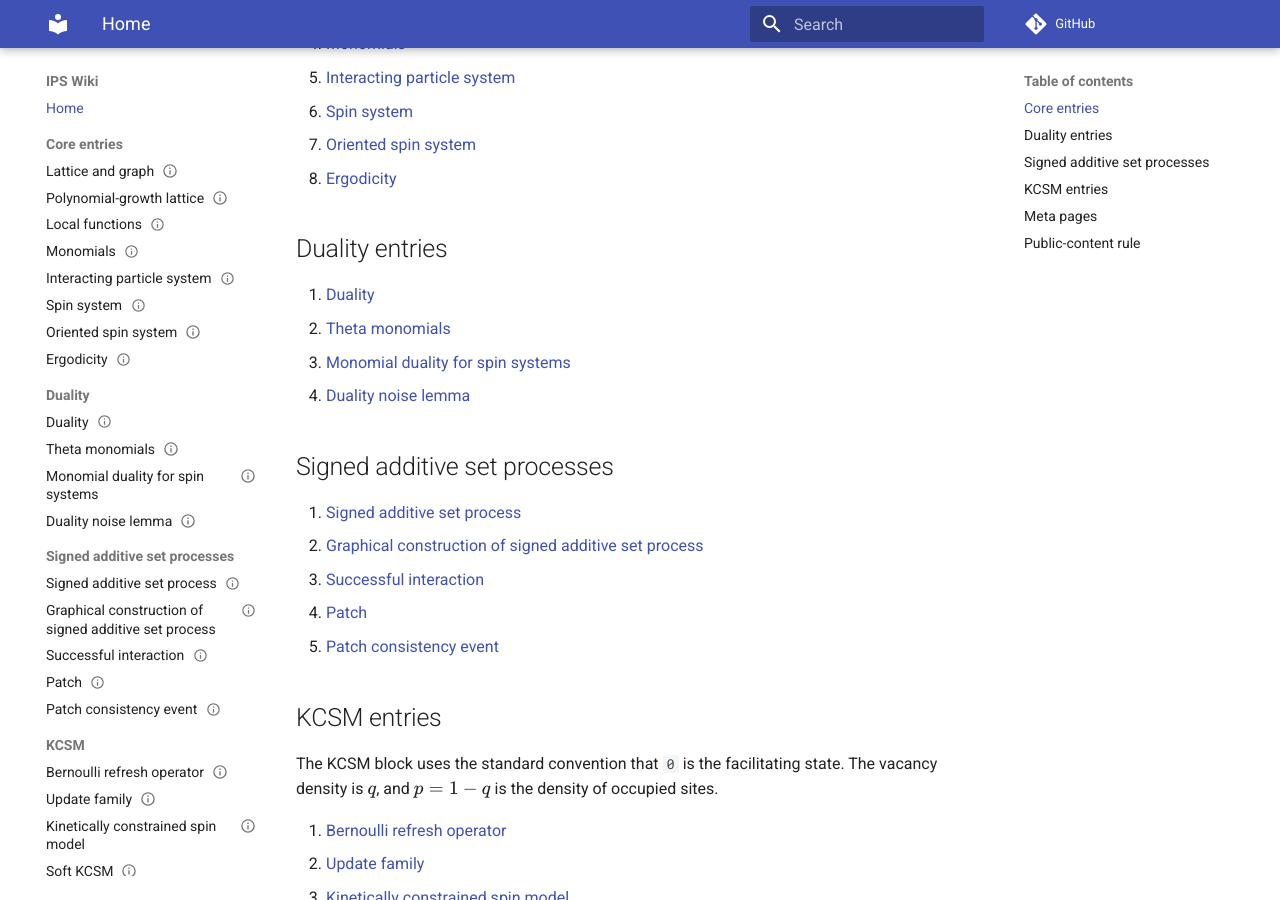
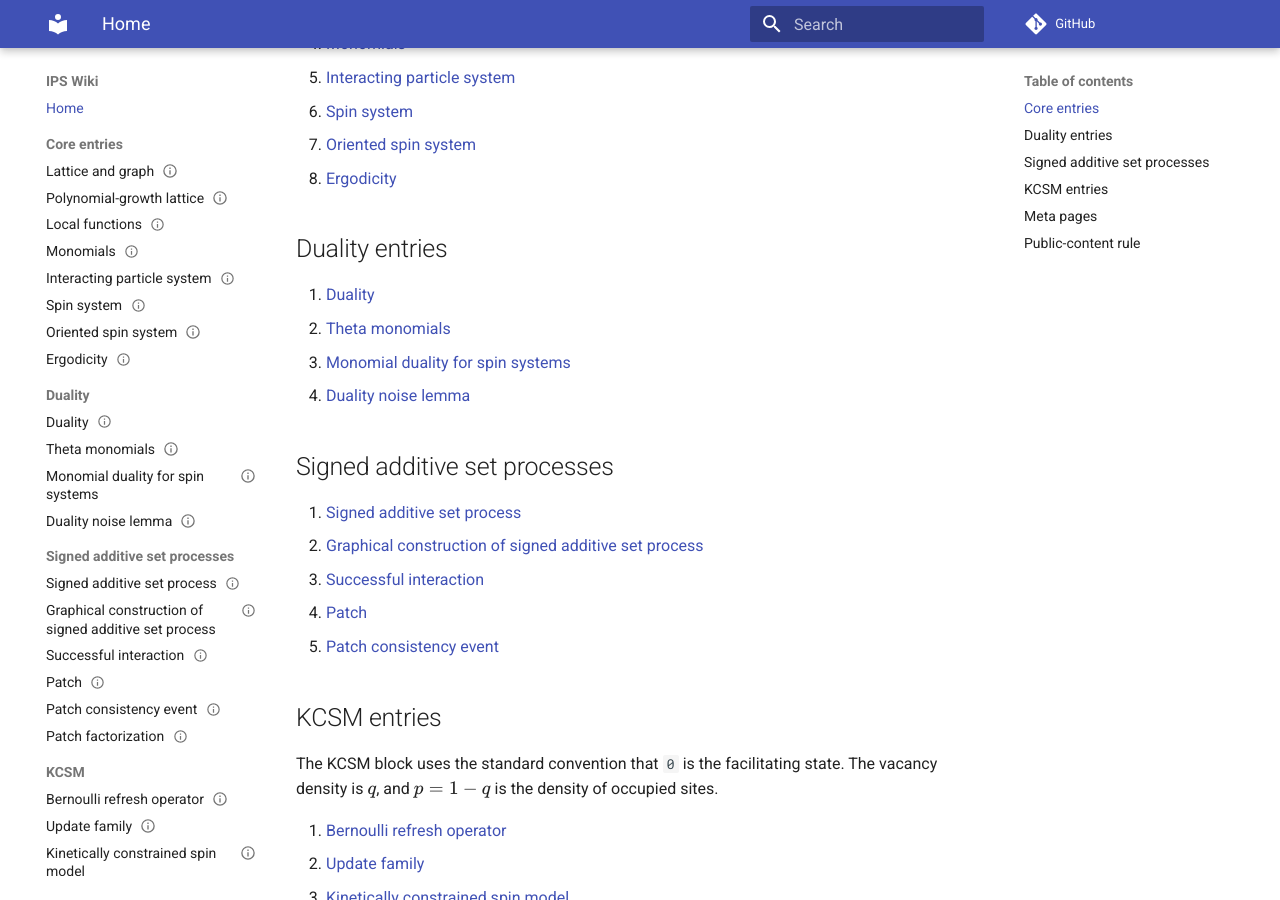
Before and after one commit to maciejgluchowski86-beep/ips-wiki, an MkDocs documentation site: the page built from docs/index.md, in a window 1280 px wide and 900 px high, scrolled down 500 px. Built offline with MkDocs 1.6.1 and Material for MkDocs 9.7.7, drawn with Linux system fonts in a browser that asks for light colours; comment, search, counter and statistics services are not loaded.

Commit message:
Add patch factorization to navigation

```diff
--- a/mkdocs.yml
+++ b/mkdocs.yml
@@ -39,6 +39,7 @@ nav:
       - Successful interaction: entries/successful-interaction.md
       - Patch: entries/patch.md
       - Patch consistency event: entries/patch-consistency-event.md
+      - Patch factorization: entries/patch-factorization.md
   - KCSM:
       - Bernoulli refresh operator: entries/bernoulli-refresh-operator.md
       - Update family: entries/update-family.md
```
